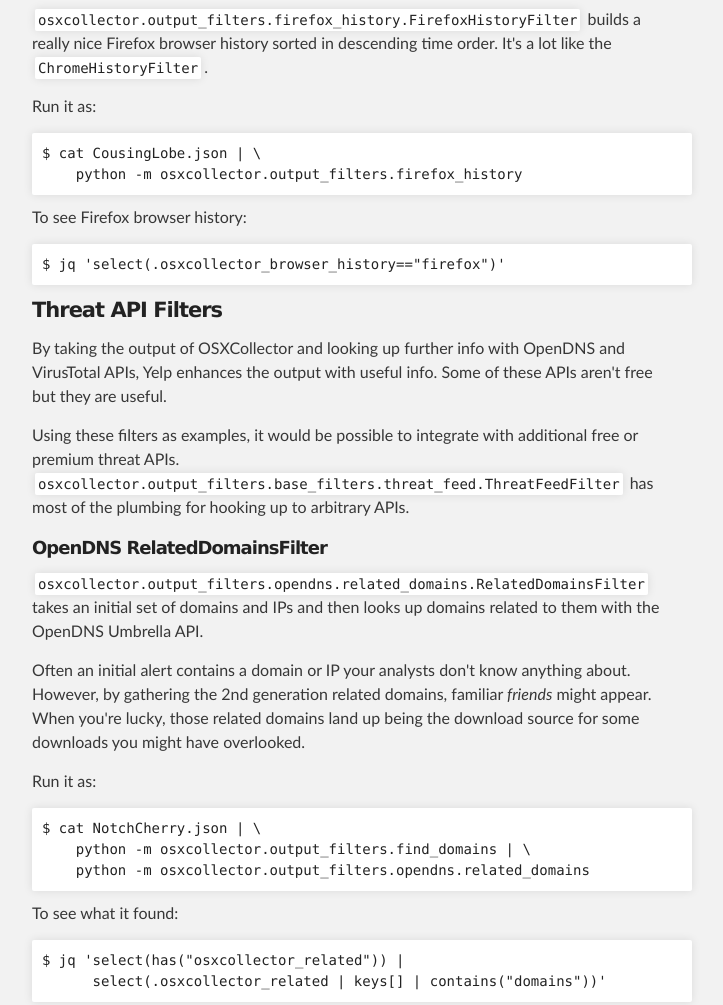
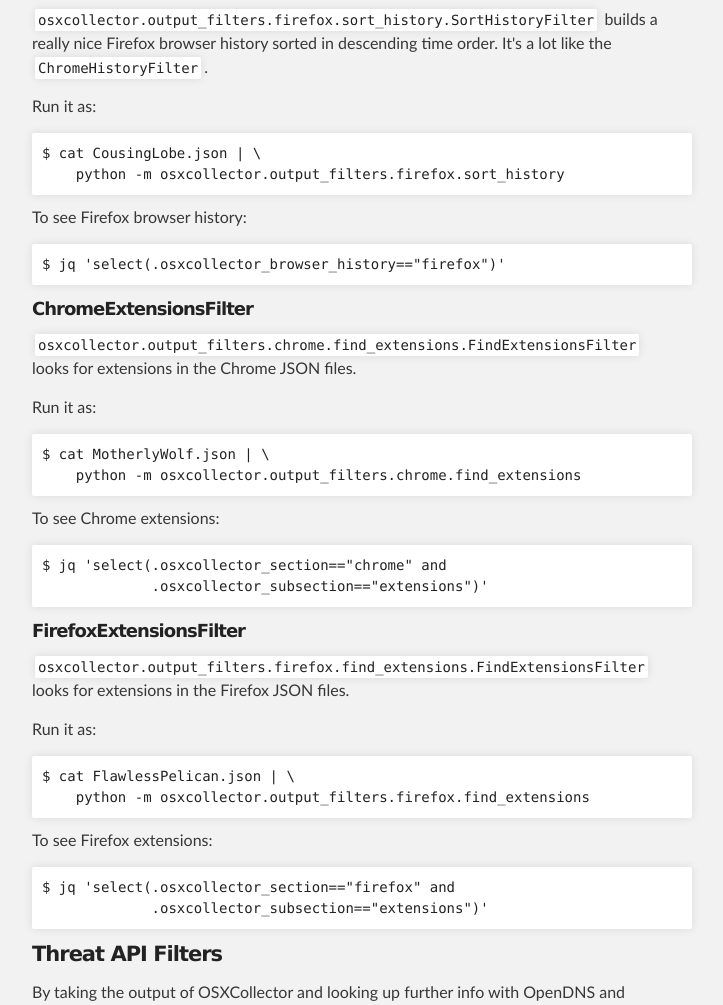
Before and after one commit to Yelp/osxcollector, a plain HTML site: page index.html in a window 1280 px wide. Shown: the part 9882-10887 px from the top of the page, without its empty margins (288-1011 px from the left). Drawn offline with Linux system fonts and the light colour scheme.

```diff
--- a/index.html
+++ b/index.html
@@ -521,12 +521,12 @@ $ emacs osxcollector.yaml</pre></div>
 <h5>
 <a id="chromehistoryfilter" class="anchor" href="#chromehistoryfilter" aria-hidden="true"><span class="octicon octicon-link"></span></a>ChromeHistoryFilter</h5>
 
-<p><code>osxcollector.output_filters.chome_history.ChromeHistoryFilter</code> builds a really nice Chrome browser history sorted in descending time order. This output is comparable to looking at the history tab in the browser but actually contains <em>more</em> info. The <code>core_transition</code> and <code>page_transition</code> keys explain whether the user got to the page by clicking a link, through a redirect, a hidden iframe, etc.</p>
+<p><code>osxcollector.output_filters.chrome.sort_history.SortHistoryFilter</code> builds a really nice Chrome browser history sorted in descending time order. This output is comparable to looking at the history tab in the browser but actually contains <em>more</em> info. The <code>core_transition</code> and <code>page_transition</code> keys explain whether the user got to the page by clicking a link, through a redirect, a hidden iframe, etc.</p>
 
 <p>Run it as:</p>
 
 <div class="highlight highlight-shell"><pre>$ cat PrinceCrazy.json <span class="pl-k">|</span> \
-    python -m osxcollector.output_filters.chrome_history</pre></div>
+    python -m osxcollector.output_filters.chrome.sort_history</pre></div>
 
 <p>To see Chrome browser history:</p>
 
@@ -537,16 +537,46 @@ $ emacs osxcollector.yaml</pre></div>
 <h5>
 <a id="firefoxhistoryfilter" class="anchor" href="#firefoxhistoryfilter" aria-hidden="true"><span class="octicon octicon-link"></span></a>FirefoxHistoryFilter</h5>
 
-<p><code>osxcollector.output_filters.firefox_history.FirefoxHistoryFilter</code> builds a really nice Firefox browser history sorted in descending time order. It's a lot like the <code>ChromeHistoryFilter</code>.</p>
+<p><code>osxcollector.output_filters.firefox.sort_history.SortHistoryFilter</code> builds a really nice Firefox browser history sorted in descending time order. It's a lot like the <code>ChromeHistoryFilter</code>.</p>
 
 <p>Run it as:</p>
 
 <div class="highlight highlight-shell"><pre>$ cat CousingLobe.json <span class="pl-k">|</span> \
-    python -m osxcollector.output_filters.firefox_history</pre></div>
+    python -m osxcollector.output_filters.firefox.sort_history</pre></div>
 
 <p>To see Firefox browser history:</p>
 
 <div class="highlight highlight-shell"><pre>$ jq <span class="pl-s1"><span class="pl-pds">'</span>select(.osxcollector_browser_history=="firefox")<span class="pl-pds">'</span></span></pre></div>
+
+<h5>
+<a id="chromeextensionsfilter" class="anchor" href="#chromeextensionsfilter" aria-hidden="true"><span class="octicon octicon-link"></span></a>ChromeExtensionsFilter</h5>
+
+<p><code>osxcollector.output_filters.chrome.find_extensions.FindExtensionsFilter</code> looks for extensions in the Chrome JSON files.</p>
+
+<p>Run it as:</p>
+
+<div class="highlight highlight-shell"><pre>$ cat MotherlyWolf.json <span class="pl-k">|</span> \
+    python -m osxcollector.output_filters.chrome.find_extensions</pre></div>
+
+<p>To see Chrome extensions:</p>
+
+<div class="highlight highlight-shell"><pre>$ jq <span class="pl-s1"><span class="pl-pds">'</span>select(.osxcollector_section=="chrome" and</span>
+<span class="pl-s1">             .osxcollector_subsection=="extensions")<span class="pl-pds">'</span></span></pre></div>
+
+<h5>
+<a id="firefoxextensionsfilter" class="anchor" href="#firefoxextensionsfilter" aria-hidden="true"><span class="octicon octicon-link"></span></a>FirefoxExtensionsFilter</h5>
+
+<p><code>osxcollector.output_filters.firefox.find_extensions.FindExtensionsFilter</code> looks for extensions in the Firefox JSON files.</p>
+
+<p>Run it as:</p>
+
+<div class="highlight highlight-shell"><pre>$ cat FlawlessPelican.json <span class="pl-k">|</span> \
+    python -m osxcollector.output_filters.firefox.find_extensions</pre></div>
+
+<p>To see Firefox extensions:</p>
+
+<div class="highlight highlight-shell"><pre>$ jq <span class="pl-s1"><span class="pl-pds">'</span>select(.osxcollector_section=="firefox" and</span>
+<span class="pl-s1">             .osxcollector_subsection=="extensions")<span class="pl-pds">'</span></span></pre></div>
 
 <h4>
 <a id="threat-api-filters" class="anchor" href="#threat-api-filters" aria-hidden="true"><span class="octicon octicon-link"></span></a>Threat API Filters</h4>
@@ -571,7 +601,9 @@ $ emacs osxcollector.yaml</pre></div>
 <p>To see what it found:</p>
 
 <div class="highlight highlight-shell"><pre>$ jq <span class="pl-s1"><span class="pl-pds">'</span>select(has("osxcollector_related")) |</span>
-<span class="pl-s1">      select(.osxcollector_related | keys[] | contains("domains"))<span class="pl-pds">'</span></span></pre></div>
+<span class="pl-s1">      select(.osxcollector_related |</span>
+<span class="pl-s1">             keys[] |</span>
+<span class="pl-s1">             contains("domains"))<span class="pl-pds">'</span></span></pre></div>
 
 <h5>
 <a id="opendns-lookupdomainsfilter" class="anchor" href="#opendns-lookupdomainsfilter" aria-hidden="true"><span class="octicon octicon-link"></span></a>OpenDNS LookupDomainsFilter</h5>
@@ -671,6 +703,8 @@ lookups hashes with the ShadowServer bin-test API. This is sort of the opposite
 <p>Then <em>Very Readable Output Bot</em> takes over and prints out an easy-to-digest, human-readable, nearly-English summary of what it found. It's basically equivalent to running:</p>
 
 <div class="highlight highlight-shell"><pre>$ cat SlickApocalypse.json <span class="pl-k">|</span> \
+    python -m osxcollector.output_filters.chrome.find_extensions.FindExtensionsFilter <span class="pl-k">|</span> \
+    python -m osxcollector.output_filters.firefox.find_extensions.FindExtensionsFilter <span class="pl-k">|</span> \
     python -m osxcollector.output_filters.find_domains <span class="pl-k">|</span> \
     python -m osxcollector.output_filters.shadowserver.lookup_hashes <span class="pl-k">|</span> \
     python -m osxcollector.output_filters.virustotal.lookup_hashes <span class="pl-k">|</span> \
```
Also changed, not shown: params.json (+1 -1 lines).
